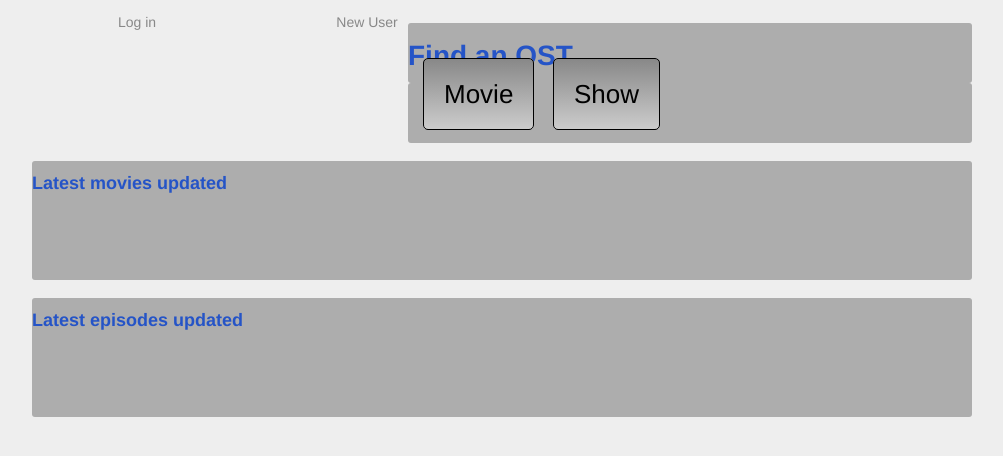
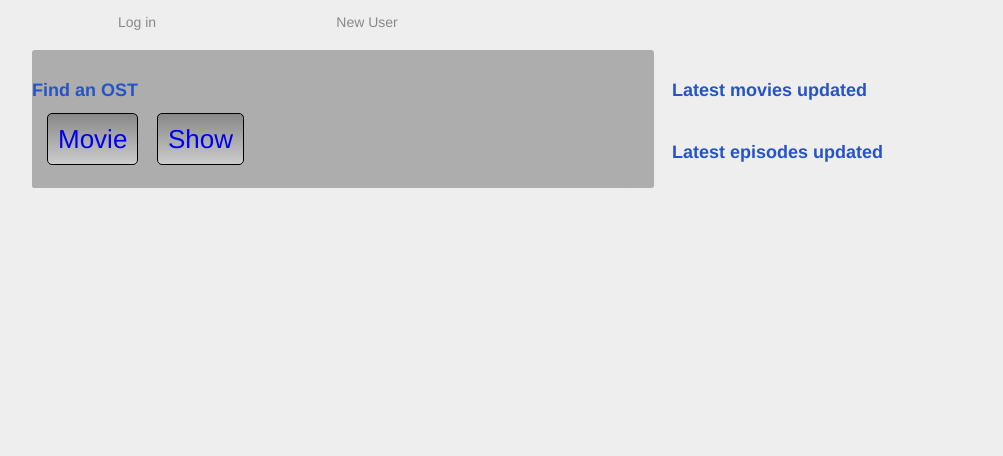
Before and after one commit to Cr0c/findOST, a Django app: template ost/templates/findost/home.html in a window 1280 px wide. Shown: the part 142-598 px from the top of the page, without its empty margins (138-1141 px from the left). Run offline with Django 3.2, Linux system fonts and the light colour scheme; the template is opened without the code that fills it, so the values that code supplies are empty.

Commit message:
the sun shines no more

```diff
--- a/ost/findost/static/style.css
+++ b/ost/findost/static/style.css
@@ -1,3 +1,8 @@
+{
+    margin: 0;
+    padding: 0;
+}
+
 header, footer, aside, nav, article {
     display: block;
 }
@@ -36,6 +41,7 @@ p {
 	color: #2554C7;
 	padding-bottom: 22px;
 }
+
 
 #header{
 	width: 100%;
@@ -85,7 +91,7 @@ a img {
 
 div {
 	background-color: #ADADAD;
-	/*border: 1px;*/
+	/*border: solid 1px;*/
 	padding-left : 0;
 	-moz-border-radius: 3px;
     -webkit-border-radius: 3px;
@@ -147,19 +153,13 @@ a{
 a:hover{
 	text-decoration:underline;
 }
+
 .eplist{
 	color : red;
 	margin-left:20px;
 	padding-left:20px;
 }
 
-#searchdiv {
-	width : 30%;
-	margin-left: 35%;
-	margin-top: 10px;
-	height : 50px;
-	padding : 5px 0px 5px 5px;
-	background-color : #dddddd;
 
 }
 
@@ -176,11 +176,10 @@ a:hover{
 
 .finddiv{
 	height:60px;
-	margin-left:40%
 }
 
 #find{
-	padding:20px 20px 20px 20px;
+	padding:10px 10px 10px 10px;
 	font-size : 2em;
 	border: solid black 1px;
 	margin-left :15px;
@@ -203,3 +202,24 @@ a:hover{
 	background : -webkit-gradient(linear, 0 0, 0 100%, from(#882222),to(#cc9999));
 	background: -moz-linear-gradient(top, #882222,#cc9999);
 }
+
+
+
+#content {
+	margin-top:50px;
+		display: block;
+}
+
+#mainContent {
+	display: block;
+	float: left;
+    width: 600px;
+    padding-right: 22px;
+}
+
+aside {
+	display: block;
+	float: right;
+    display: table-cell;
+    width: 300px;
+}
--- a/ost/templates/findost/home.html
+++ b/ost/templates/findost/home.html
@@ -1,16 +1,18 @@
 <!DOCTYPE html>
-<html>
+<html lang="en">
+
+
 <head>
-		<meta http-equiv="Content-Type" content="text/html; charset=iso-8859-1">
 		<script type="text/javascript" src="/static/jquery.js"></script>
-		<link rel="stylesheet" media="screen" type="text/css" title="Design" href="/static/style.css" />
+		<link rel="stylesheet" type="text/css" href="/static/style.css" />
 		<title>FindOST.com | Home</title>
 </head>
+
+
 <body>
 	<header>
 		<a href='/home'><div id='header' class='center'></div></a>
 	</header>
-
 
 	<nav>
 		<div id='menu'>
@@ -26,21 +28,26 @@
 		</div>
 	</nav>
 
-		<section id="searchzone">
-		<div class='finddiv center'><h2>Find an OST</h2></div>
+
+	<div id="content">
+		<div id="mainContent">
+			<section>
+				<div class='finddiv center'><h3>Find an OST</h3></div>
 				<div class='finddiv'>
-			<span id='find'><a href='findost/film'>Movie</a></span>
-			<span id='find'><a href='findost/show'>Show</a></span>
+					<a href='findost/film'><span id='find'>Movie</span></a>
+					<a href='findost/show'><span id='find'>Show</span></a>
 				</div>
 			</section>
+		</div>
 
-		<div>
+		<aside>
+			<section>
+				<header>
 					<h3>Latest movies updated</h3>
-			<p>
+				<header>
 				<ul>
 					{% for film in lastfilms %}
 					<li>
-
 						<div class='latest'>
 							{% if film.imageurl %}
 							<div><img id='{{film.id}}' src='{{film.imageurl}}'/></div>
@@ -55,20 +62,24 @@
 					</li>
 					{% endfor %}
 				</ul>
-			</p>
-		</div>
+			</section>
 
-		<div>
+			<section>
+				<header>
 					<h3>Latest episodes updated</h3>
-			<p>
+				</header>
 				<ul>
 					{% for episode in lastepisodes %}
 					<li>
 						<div class='latest'>
 							{% if episode.imageurl %}
-							<div class="table thumb"><img id='{{episode.show.id}}' src='{{episode.imageurl}}'/></div>
+							<div class="table thumb">
+								<img id='{{episode.show.id}}' src='{{episode.imageurl}}'/>
+							</div>
 							{% else %}
-							<div class='table thumb'><img id='{{episode.show.id}}' src='/static/img/unknown.jpg'/></div>
+							<div class='table thumb'>
+								<img id='{{episode.show.id}}' src='/static/img/unknown.jpg'/>
+							</div>
 							{% endif %}
 							<div class='description'>
 								<a href="/findost/episode/details/{{episode.id}}" >{{ episode.show.title }}</a><br/>
@@ -78,7 +89,8 @@
 					</li>
 					{% endfor %}
 				</ul>
-			</p>
+			</section>
+		</aside>
 	</div>
 		<script>
 			function showlogin(){
```
Also changed, not shown: ost/findost/views.py (+32 -20 lines), 7 other files. Lines whose indentation alone changed are shown as unchanged.
